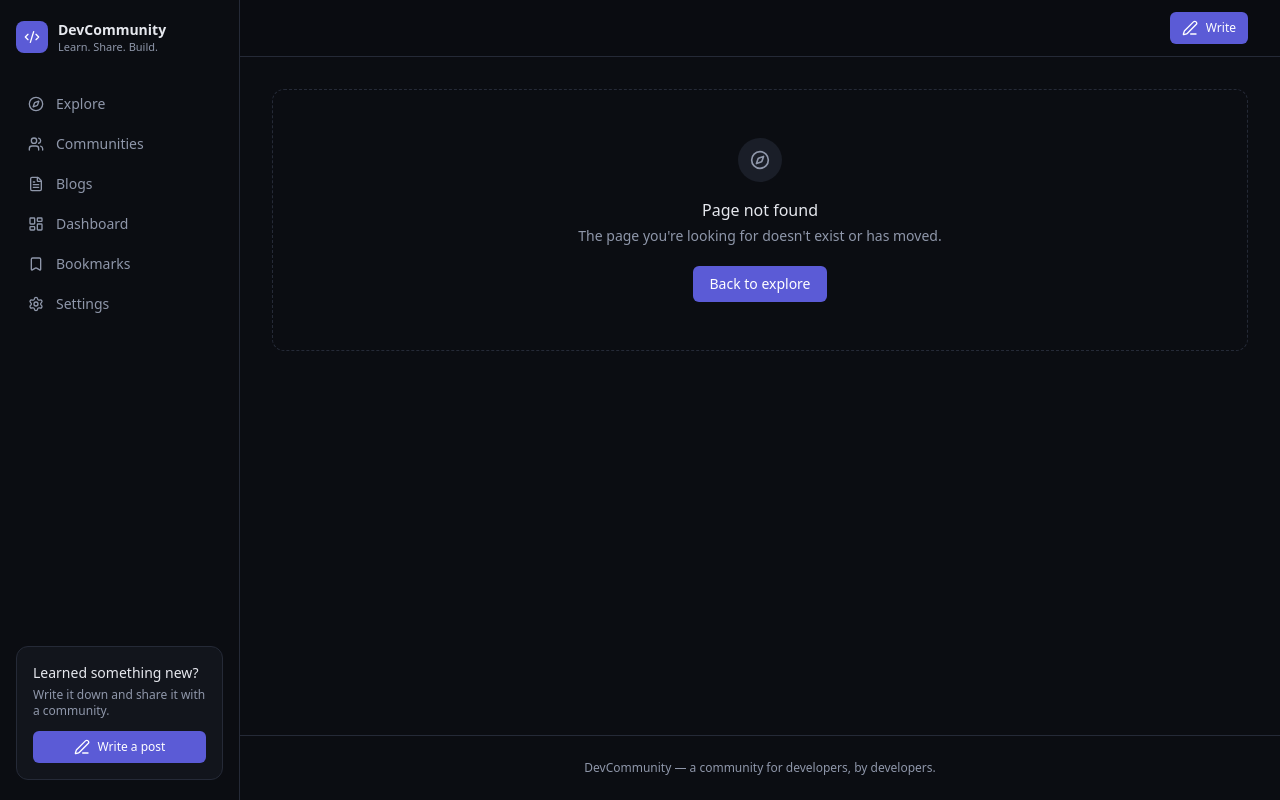
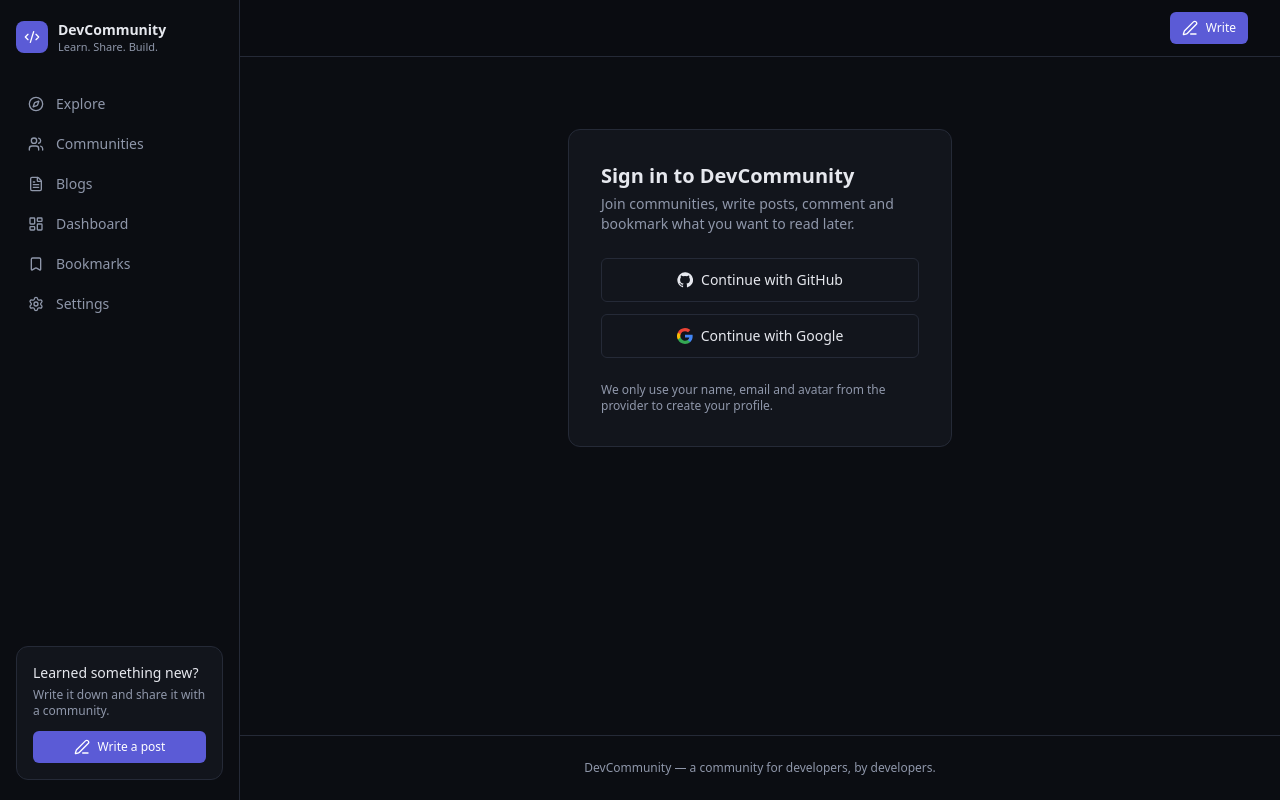
Before and after one commit to perlasamaha/capstone-project, a Next.js app: page /signin in a window 1280 px wide. Before the commit this address had no page. Built offline with nearby package versions, Linux system fonts and the light colour scheme.

Commit message:
Add sign-in page and session helpers

```diff
--- /dev/null
+++ b/app/signin/page.tsx
@@ -0,0 +1,28 @@
+import type { Metadata } from "next";
+import { Suspense } from "react";
+import { SignInButtons } from "@/components/auth/sign-in-buttons";
+import { Card } from "@/components/ui/card";
+
+export const metadata: Metadata = { title: "Sign in" };
+
+// Static: nothing on this page depends on the request. The only dynamic bits
+// (?callbackUrl, ?error) are read in the browser by SignInButtons, which is
+// why it sits in a Suspense boundary.
+export default function SignInPage() {
+  return (
+    <div className="mx-auto max-w-sm py-10">
+      <Card className="p-8">
+        <h1 className="text-xl font-semibold">Sign in to DevCommunity</h1>
+        <p className="mt-1 mb-6 text-sm text-muted">
+          Join communities, write posts, comment and bookmark what you want to read later.
+        </p>
+        <Suspense>
+          <SignInButtons />
+        </Suspense>
+        <p className="mt-6 text-xs text-muted">
+          We only use your name, email and avatar from the provider to create your profile.
+        </p>
+      </Card>
+    </div>
+  );
+}
--- /dev/null
+++ b/components/auth/sign-in-buttons.tsx
@@ -0,0 +1,80 @@
+"use client";
+
+// Client Component: reads ?callbackUrl and ?error in the browser
+// (useSearchParams), which lets the sign-in page itself be fully static.
+import { useSearchParams } from "next/navigation";
+import { signIn } from "next-auth/react";
+import { useState } from "react";
+import { Button } from "@/components/ui/button";
+import { FormAlert } from "@/components/ui/form";
+
+type Provider = "github" | "google";
+
+// Error codes Auth.js puts in the URL when a sign-in fails.
+const errorMessages: Record<string, string> = {
+  AccessDenied: "Access was denied. Please try again.",
+  Configuration: "Sign-in is not configured correctly on the server.",
+  OAuthCallbackError: "The provider returned an error. Please try again.",
+};
+
+function safeCallbackUrl(value: string | null) {
+  // Only allow paths on this site, never "//evil.com" or full URLs.
+  return value && value.startsWith("/") && !value.startsWith("//") ? value : "/dashboard";
+}
+
+export function SignInButtons() {
+  const searchParams = useSearchParams();
+  const callbackUrl = safeCallbackUrl(searchParams.get("callbackUrl"));
+  const error = searchParams.get("error");
+  const [pending, setPending] = useState<Provider | null>(null);
+
+  function handleSignIn(provider: Provider) {
+    setPending(provider);
+    signIn(provider, { redirectTo: callbackUrl });
+  }
+
+  return (
+    <div className="space-y-3">
+      {error && (
+        <FormAlert>{errorMessages[error] ?? "Couldn't sign you in. Please try again."}</FormAlert>
+      )}
+      <Button
+        variant="secondary"
+        className="h-11 w-full"
+        onClick={() => handleSignIn("github")}
+        disabled={pending !== null}
+      >
+        <GitHubIcon />
+        {pending === "github" ? "Redirecting…" : "Continue with GitHub"}
+      </Button>
+      <Button
+        variant="secondary"
+        className="h-11 w-full"
+        onClick={() => handleSignIn("google")}
+        disabled={pending !== null}
+      >
+        <GoogleIcon />
+        {pending === "google" ? "Redirecting…" : "Continue with Google"}
+      </Button>
+    </div>
+  );
+}
+
+function GitHubIcon() {
+  return (
+    <svg viewBox="0 0 24 24" aria-hidden fill="currentColor">
+      <path d="M12 .5a11.5 11.5 0 0 0-3.64 22.41c.58.1.79-.25.79-.56v-2c-3.2.7-3.88-1.37-3.88-1.37-.52-1.33-1.28-1.69-1.28-1.69-1.04-.71.08-.7.08-.7 1.15.08 1.76 1.19 1.76 1.19 1.03 1.76 2.69 1.25 3.35.96.1-.75.4-1.25.73-1.54-2.55-.29-5.24-1.28-5.24-5.68 0-1.26.45-2.28 1.19-3.09-.12-.29-.52-1.46.11-3.05 0 0 .97-.31 3.17 1.18a10.9 10.9 0 0 1 5.77 0c2.2-1.49 3.17-1.18 3.17-1.18.63 1.59.23 2.76.11 3.05.74.81 1.19 1.83 1.19 3.09 0 4.41-2.69 5.38-5.26 5.67.41.36.78 1.06.78 2.14v3.17c0 .31.21.67.8.56A11.5 11.5 0 0 0 12 .5Z" />
+    </svg>
+  );
+}
+
+function GoogleIcon() {
+  return (
+    <svg viewBox="0 0 24 24" aria-hidden>
+      <path fill="#4285F4" d="M23.5 12.27c0-.8-.07-1.57-.2-2.31H12v4.37h6.46a5.52 5.52 0 0 1-2.4 3.62v3h3.88c2.27-2.09 3.56-5.17 3.56-8.68Z" />
+      <path fill="#34A853" d="M12 24c3.24 0 5.96-1.07 7.94-2.9l-3.88-3a7.2 7.2 0 0 1-10.72-3.78H1.33v3.1A12 12 0 0 0 12 24Z" />
+      <path fill="#FBBC05" d="M5.34 14.32a7.2 7.2 0 0 1 0-4.64v-3.1H1.33a12 12 0 0 0 0 10.84l4.01-3.1Z" />
+      <path fill="#EA4335" d="M12 4.75c1.76 0 3.34.6 4.59 1.8l3.44-3.44A11.97 11.97 0 0 0 1.33 6.58l4.01 3.1A7.15 7.15 0 0 1 12 4.75Z" />
+    </svg>
+  );
+}
--- /dev/null
+++ b/lib/session.ts
@@ -0,0 +1,23 @@
+import "server-only";
+import { redirect } from "next/navigation";
+import { auth } from "@/auth";
+import { HttpError } from "@/lib/errors";
+
+export async function getCurrentUser() {
+  const session = await auth();
+  return session?.user?.id ? session.user : null;
+}
+
+/** For protected pages: no session -> go sign in, then come back here. */
+export async function requireUser(returnTo: string) {
+  const user = await getCurrentUser();
+  if (!user) redirect(`/signin?callbackUrl=${encodeURIComponent(returnTo)}`);
+  return user;
+}
+
+/** For Route Handlers: no session -> 401. */
+export async function requireApiUser() {
+  const user = await getCurrentUser();
+  if (!user) throw new HttpError(401, "You need to be signed in to do that");
+  return user;
+}
```
